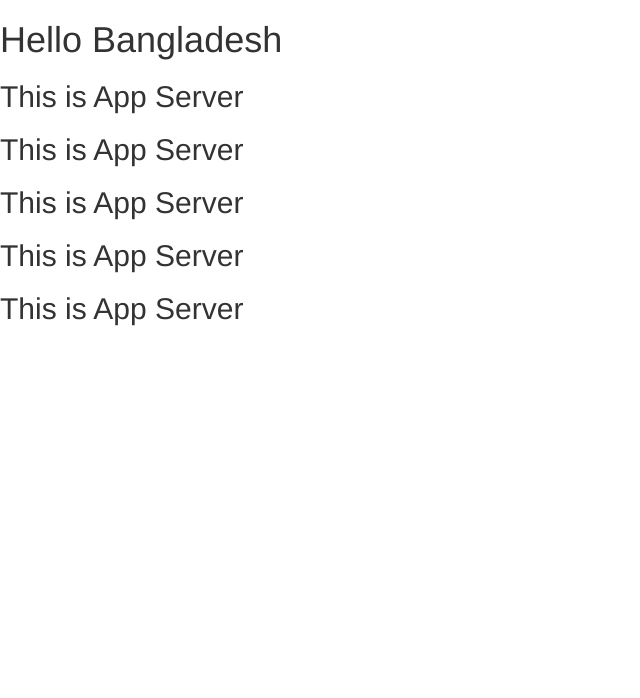
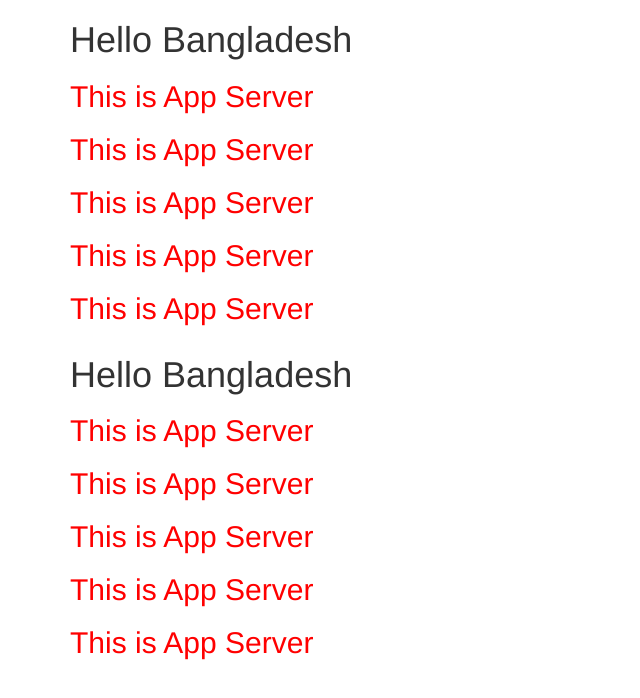
Before and after one commit to nazrul-bd/angular-smart-app-web, an Angular app: page / in a window 1280 px wide. Shown: the top 698 px of the page, without its empty margins (0-640 px from the left). Built offline with nearby package versions, Linux system fonts and the light colour scheme.

Commit message:
>> 02 The Basics    > 023 Working with Component Styles

```diff
--- a/src/app/app.component.css
+++ b/src/app/app.component.css
@@ -0,0 +1,3 @@
+h3{
+  color: gold;
+}
--- a/src/app/app.component.html
+++ b/src/app/app.component.html
@@ -1,5 +1,22 @@
 
-<h1>Hello Bangladesh</h1>
-<h3>
-  <app-servers></app-servers>
-</h3>
+<div class="container">
+
+  <div class="row">
+
+    <div class="col-xs-12">
+      <h1>Hello Bangladesh</h1>
+      <h3>
+        <app-servers></app-servers>
+      </h3>
+    </div>
+    <div class="col-xs-12">
+      <h1>Hello Bangladesh</h1>
+      <h3>
+        <app-servers></app-servers>
+      </h3>
+    </div>
+
+  </div>
+
+
+</div>
--- a/src/app/app.component.ts
+++ b/src/app/app.component.ts
@@ -3,7 +3,10 @@ import { Component } from '@angular/core';
 @Component({
   selector: 'app-root',
   templateUrl: './app.component.html',
-  styleUrls: ['./app.component.css']
+  //styleUrls: ['./app.component.css']
+  styles:[`
+   h3{color: red}
+  `]
 })
 export class AppComponent {
 }
--- a/src/app/servers/servers.component.css
+++ b/src/app/servers/servers.component.css
@@ -0,0 +1,3 @@
+h3{
+  color: gold;
+}
```
